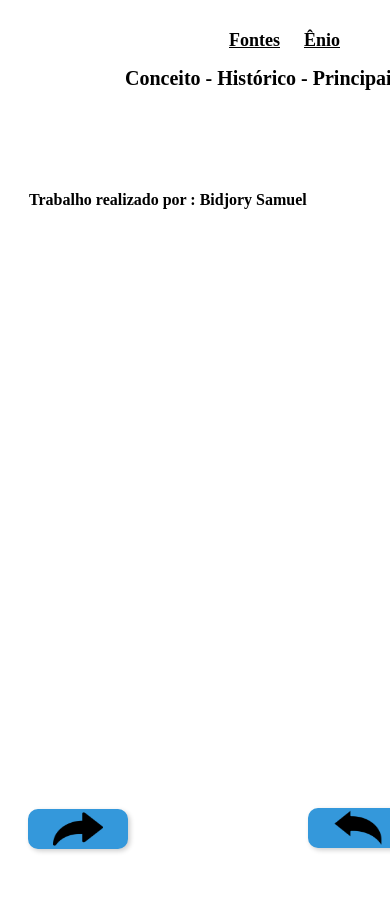
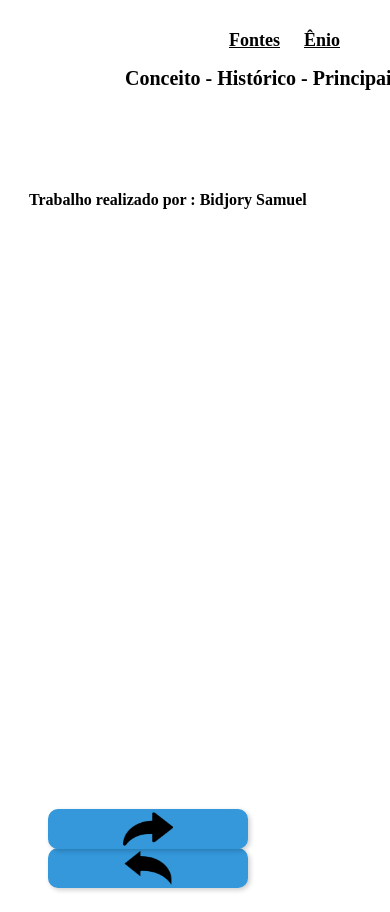
Before and after one commit to byington/byington.github.io, a plain HTML site: page index.html in a window 390 px wide. Shown: the top 912 px of the page. Drawn offline with Linux system fonts and the light colour scheme.

Commit message:
Update style.css

```diff
--- a/style.css
+++ b/style.css
@@ -212,10 +212,10 @@ body {
 
 @media (max-width: 520px){
     #voltar {
-        width: 100px;
+        width:200px;
         height: 40px;
-        left: 300px;
-        top: 800px;
+        left: 40px;
+        top: 840px;
     }
 }
 
@@ -296,9 +296,9 @@ body {
 /* Estilos para dispositivos móveis (landscape e portrait) */
 @media (max-width: 480px) {
     #avancar {
-        width: 100px;
+        width: 200px;
         height: 40px;
-        left: 20px;
+        left: 40px;
         top: 761px;
     }
 
```
